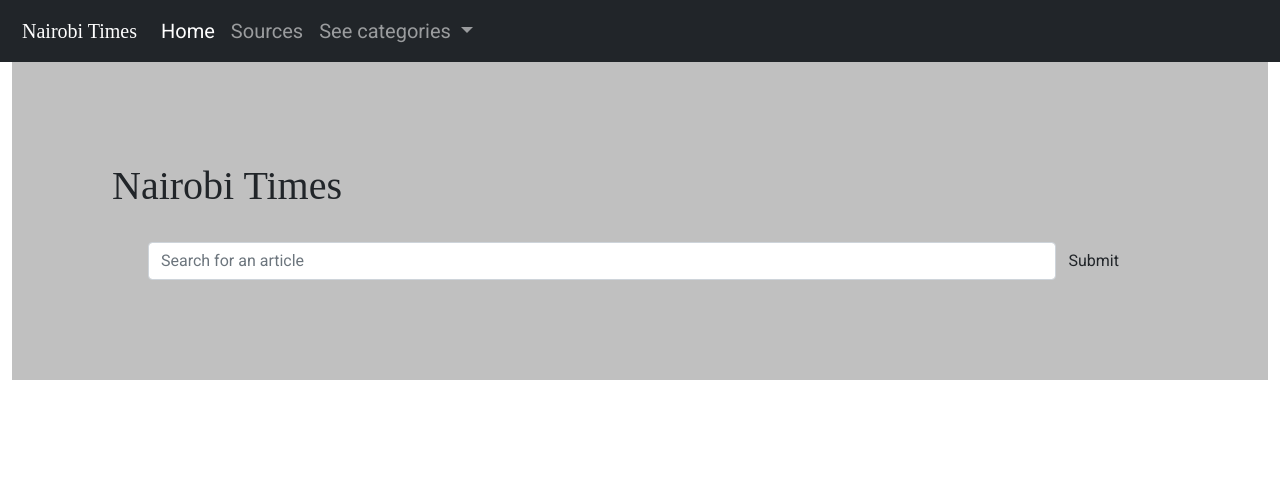
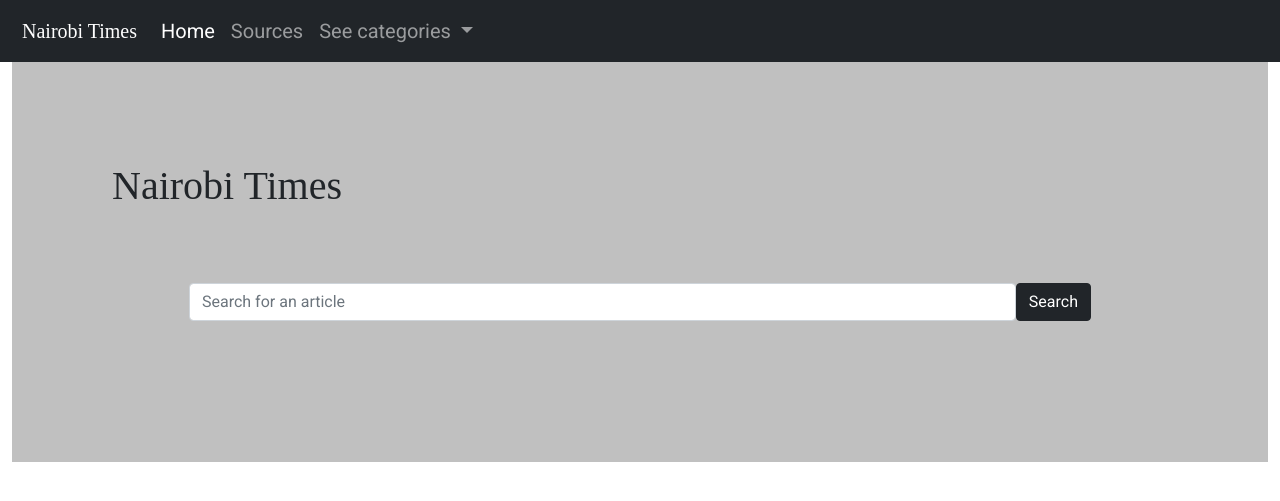
Before and after one commit to Cian747/new-app, a Flask app: template app/templates/index.html in a window 1280 px wide. Shown: the top 501 px of the page. Run offline with Flask 2, Linux system fonts and the light colour scheme; the template is opened without the code that fills it: most values are stand-ins (such as "Sample title", 1, 10 or a date in 2020).

Commit message:
restructured the page layout and added more dry code

```diff
--- a/app/static/css/search.css
+++ b/app/static/css/search.css
@@ -1,3 +1,8 @@
+*{
+
+    padding: 2px;
+}
+
 #main{
 
     background-color:silver;
--- a/app/templates/index.html
+++ b/app/templates/index.html
@@ -15,14 +15,15 @@
       <h1>Nairobi Times</h1>
     </div>
 
-
+   <div class="info">
     <div class="container">
       <form class="search-form d-flex p-4">
         <input type="text" name="search_query" placeholder="Search for an article" class="form-control">
-        <button type="submit" value="Submit" class="btn btn-default">Submit</button>
+        <button type="submit" value="Submit" class="btn btn-dark">Search</button>
       </form>
 
     </div>
+   </div>
 
     <div class="row g-4">
     <!-- <div class="col-md-3"> -->
@@ -30,25 +31,5 @@
     <!-- </div> -->
     </div>
 
-    <div class='row'>
-      {{ macro.categoryList(entertainment) }}
-    </div>
-
-    <div class='row'>
-      {{ macro.categoryList(sports) }}
-    </div>
-
-    <div class='row'>
-      {{ macro.categoryList(health) }}
-    </div>
-
-    <div class='row'>
-      {{ macro.categoryList(technology) }}
-    </div>
-
-    <div class='row'>
-      {{ macro.categoryList(business) }}
-    </div>
-
   </div>
   {% endblock %}
--- a/app/templates/macros.html
+++ b/app/templates/macros.html
@@ -10,7 +10,7 @@
         <p class="card-text"> {{ news.author }}</p>
         <p class="card-text"></p>
         <a href="news.url"><button class="btn btn-link">click here for more</button></a>
-        <p>Published on: <cite>{{ news.publishedAt }}</cite></p>
+        <p>Published on: <cite>{{ news.publishedAt | truncate(13) }}</cite></p>
       </div>
     </div>
     {% endfor %}
```
